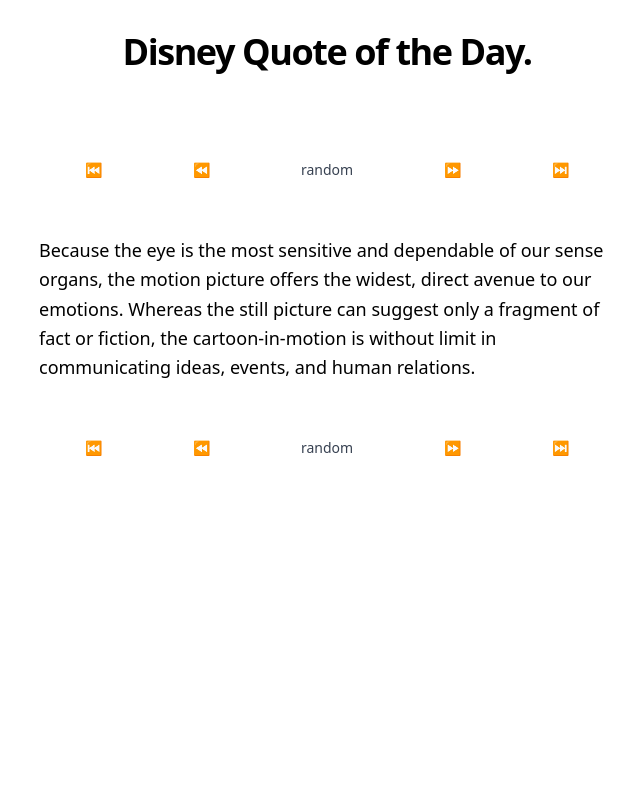
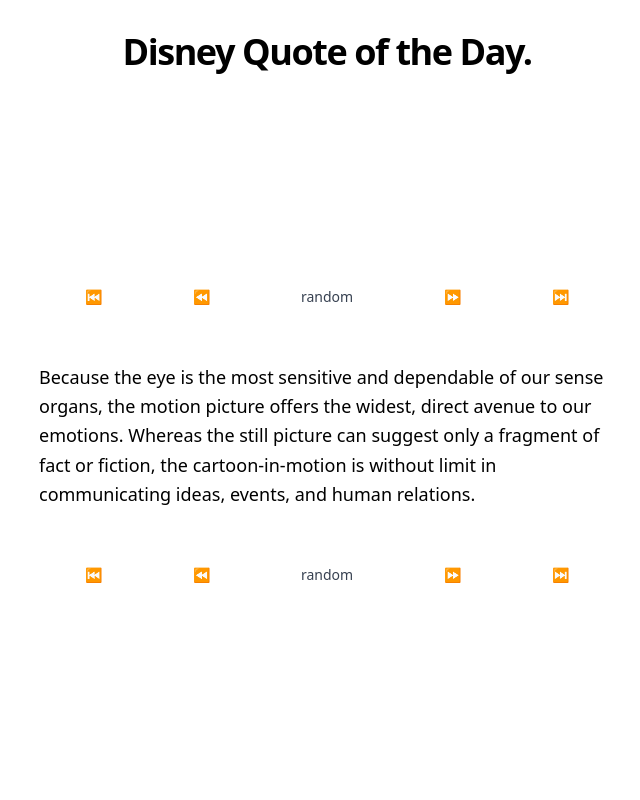
Before and after one commit to aidangarza/dqotd, a Next.js app: page / in a window 1280 px wide. Shown: the top 800 px of the page, without its empty margins (313-953 px from the left). Built offline with nearby package versions, Linux system fonts and the light colour scheme.

Commit message:
Adjust PostBody layout

```diff
--- a/components/container.tsx
+++ b/components/container.tsx
@@ -4,7 +4,7 @@
 
 const Container = ({ children }: Props) => {
   return (
-    <div className="container mx-auto px-5 flex-col flex items-center">
+    <div className="container mx-auto px-5 flex-col flex items-center min-h-screen">
       {children}
     </div>
   )
--- a/components/post-body.tsx
+++ b/components/post-body.tsx
@@ -7,7 +7,7 @@
 
 const PostBody = ({ content }: Props) => {
   return (
-    <div className="max-w-xl mx-auto space-y-12">
+    <div className="max-w-xl mx-auto space-y-12 flex-grow flex flex-col justify-center mb-20">
       <PostNavigation />
       <div
         className={markdownStyles['markdown']}
```
